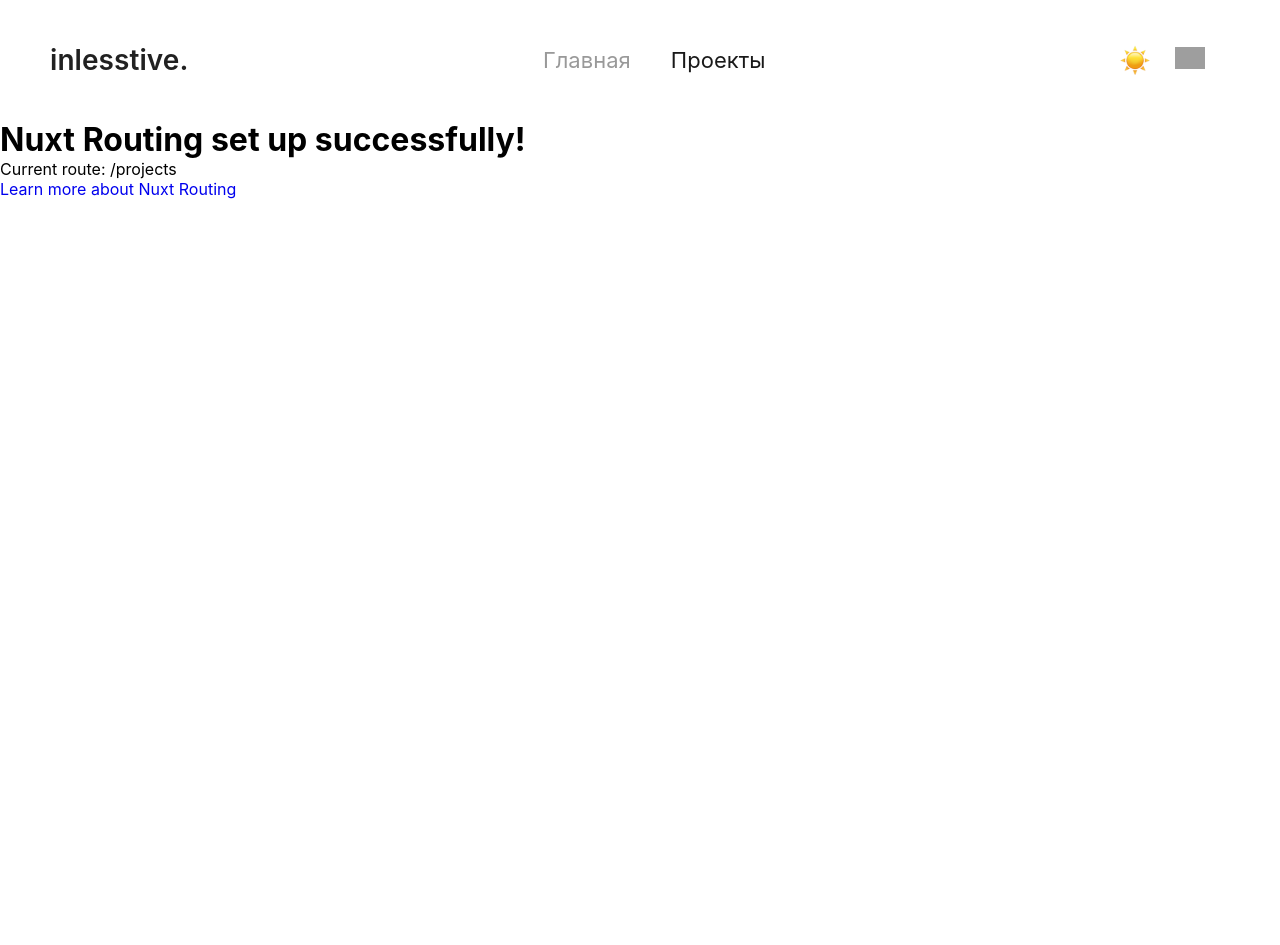
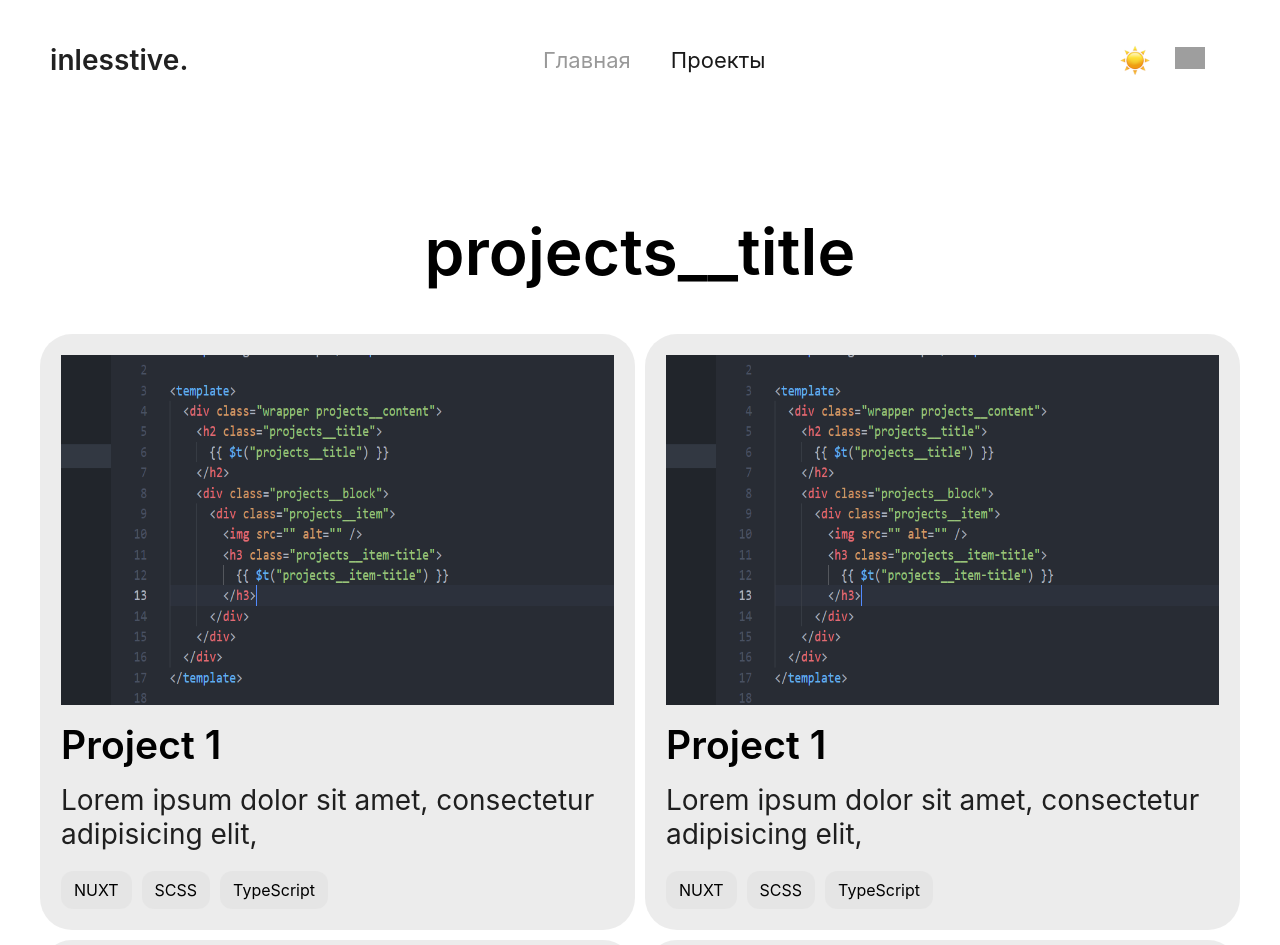
Before and after one commit to inlesstive/portfolio-app, a Nuxt app: page /projects in a window 1280 px wide. Shown: the top 945 px of the page. Before the commit the page ends 800 px from the top, so only its background shows below. Built offline with nearby package versions, Linux system fonts and the light colour scheme; grey boxes are pictures that could not be loaded; a web font is replaced by a local one.

Commit message:
2
New logic

```diff
--- a/app.vue
+++ b/app.vue
@@ -1,9 +1,20 @@
 <template>
   <Header />
   <NuxtPage />
+  <Footer />
 </template>
 
 <style>
+.page-enter-active,
+.page-leave-active {
+  transition: all 0.4s;
+}
+.page-enter-from,
+.page-leave-to {
+  opacity: 0;
+  filter: blur(1rem);
+}
+
 @import url("https://fonts.cdnfonts.com/css/sf-pro-display");
 
 * {
--- a/components/Projects/Projects.vue
+++ b/components/Projects/Projects.vue
@@ -1,13 +1,19 @@
-<script lang="ts" setup></script>
+<script lang="ts" setup>
+defineProps({
+  items: Number,
+})
+
+</script>
 
 <template>
   <div class="wrapper projects__content">
     <h2 class="projects__title">
-      {{ $t("projects__title") }}
+      {{ $t("projects__title") }} {{ items }}
     </h2>
     <div class="projects__block">
-      <div class="projects__item" v-for="item in $tm('projects-items')">
+      <div class="projects__item" v-for="(item, index) in $tm('projects-items').slice(0, items)" >
         <img src="/project.png" alt="" />
+
         <h3 class="projects__item-title">
           {{ item.title }}
         </h3>
@@ -21,7 +27,7 @@
         </div>
       </div>
     </div>
-    <div class="projects__button">
+    <div class="projects__button" v-show="items">
       <NuxtLink class="projects__button-watchall" to="/">
         {{ $t("project__button-watchall") }}
       </NuxtLink>
--- a/locales/ru.json
+++ b/locales/ru.json
@@ -44,6 +44,20 @@
       "image": "/project.png",
       "tags": ["NUXT", "SCSS", "TypeScript"],
       "link": "/"
+    },
+    {
+      "title": "Project 1",
+      "description": "Lorem ipsum dolor sit amet, consectetur adipisicing elit, ",
+      "image": "/project.png",
+      "tags": ["NUXT", "SCSS", "TypeScript"],
+      "link": "/"
+    },
+    {
+      "title": "Project 1",
+      "description": "Lorem ipsum dolor sit amet, consectetur adipisicing elit, ",
+      "image": "/project.png",
+      "tags": ["NUXT", "SCSS", "TypeScript"],
+      "link": "/"
     }
   ],
   "contact__text": "I built this template for everyone who is looking to create a new personal portfolio website. You can write your own blurb here. 😃 ",
--- a/nuxt.config.ts
+++ b/nuxt.config.ts
@@ -3,6 +3,9 @@ export default defineNuxtConfig({
   modules: [
     '@nuxtjs/i18n',
   ],
+  app: {
+    pageTransition: { name: 'page', mode: 'out-in' }
+  },
   i18n: {
    vueI18n: './i18n.config.ts',
   },
--- a/pages/index.vue
+++ b/pages/index.vue
@@ -6,8 +6,7 @@ const route = useRoute();
   <div>
     <Hero />
     <Technologies />
-    <Projects />
+    <Projects items=2  />
     <Contact />
-    <Footer />
   </div>
 </template>
--- a/pages/projects.vue
+++ b/pages/projects.vue
@@ -1,11 +1,7 @@
 <script setup lang="ts">
-const route = useRoute()
+const route = useRoute();
 </script>
 
 <template>
-  <div>
-    <h1>Nuxt Routing set up successfully!</h1>
-    <p>Current route: {{ route.path }}</p>
-    <a href="https://nuxt.com/docs/getting-started/routing" target="_blank">Learn more about Nuxt Routing</a>
-  </div>
+  <Projects />
 </template>
```
